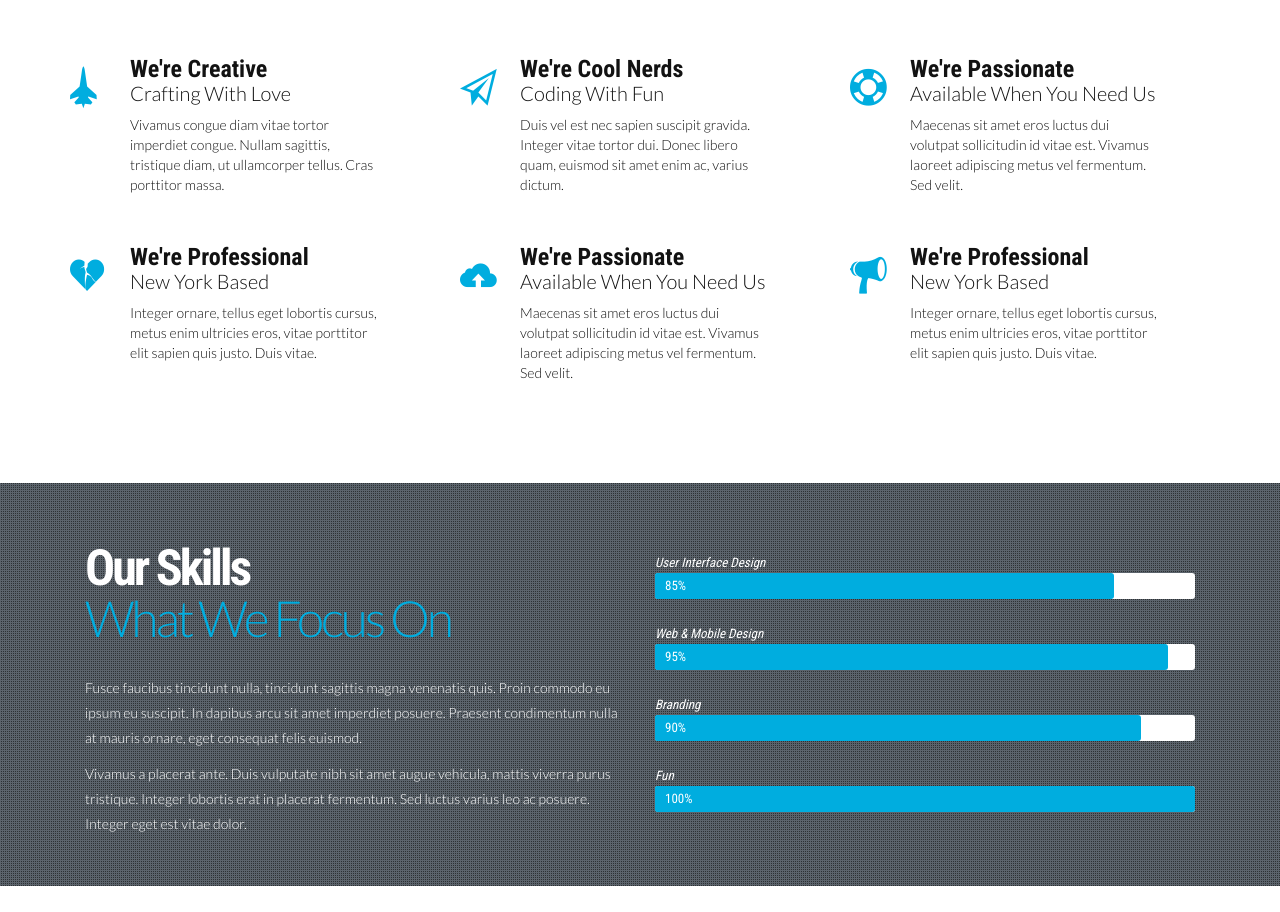
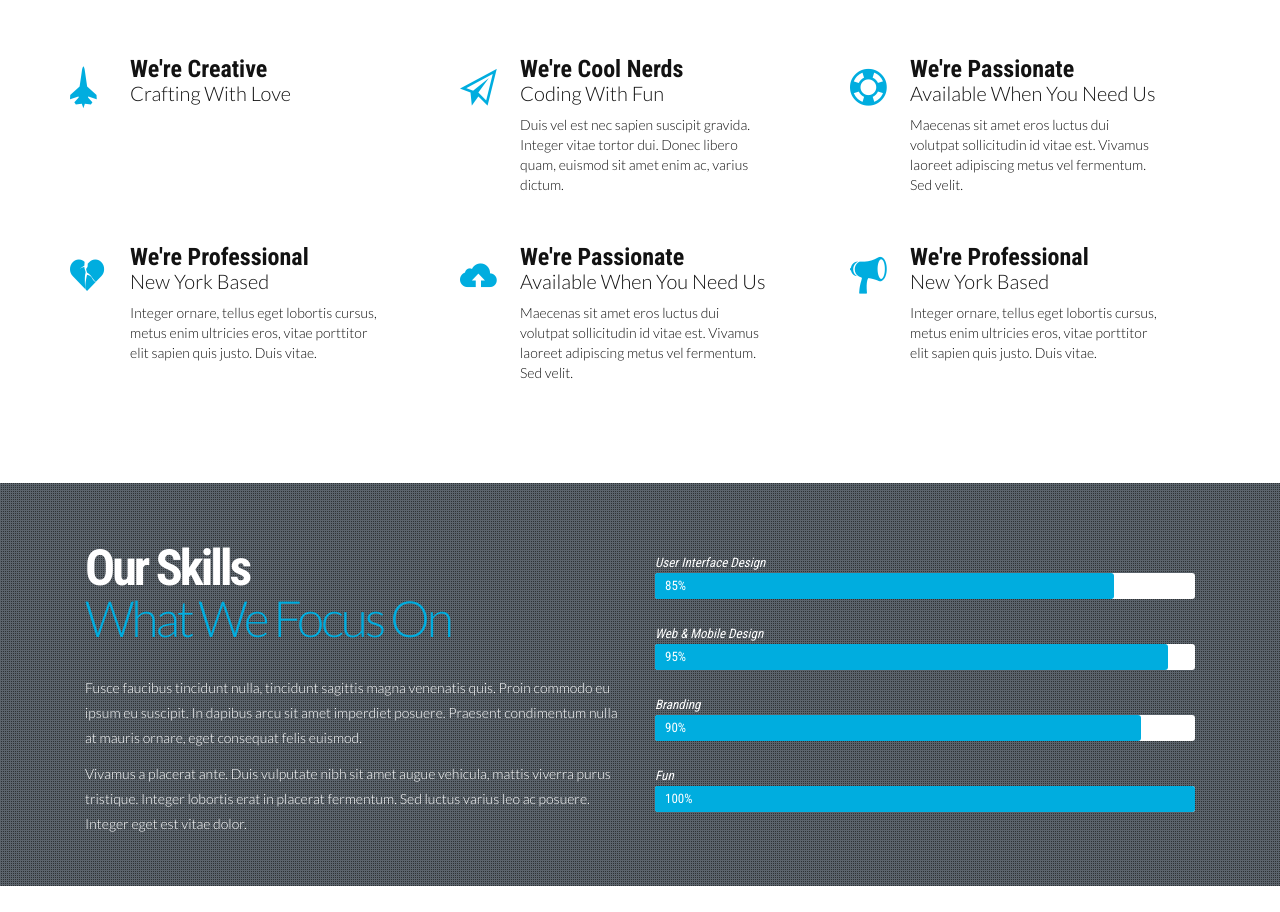
Before and after one commit to GlobalInfoTechGroup/gig, a plain HTML site: page index.html in a window 1280 px wide. Shown: the part 1011-1923 px from the top of the page. Drawn offline with nearby package versions, Linux system fonts and the light colour scheme; some packages are replaced by stand-ins of ours; files whose address does not match are found by name.

Commit message:
remove text

```diff
--- a/index.html
+++ b/index.html
@@ -240,9 +240,6 @@
 											Crafting With Love
 										</small>
 									</h4>
-									<p class="about-description">
-										Vivamus congue diam vitae tortor imperdiet congue. Nullam sagittis, tristique diam, ut ullamcorper tellus. Cras porttitor massa.
-									</p>
 								</div>
 							</div>
 						</div>
```
